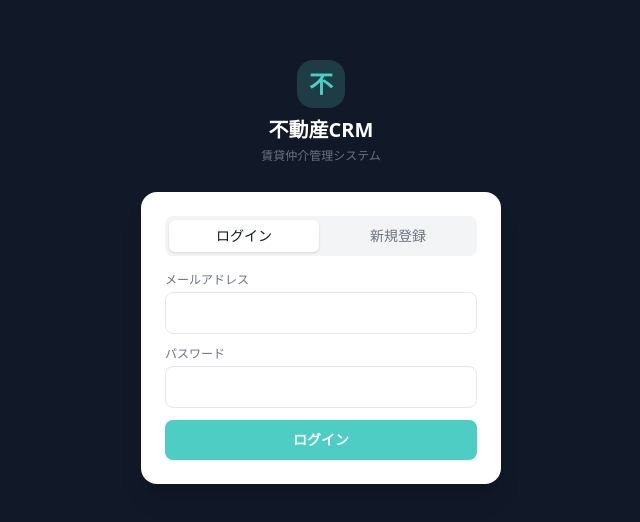
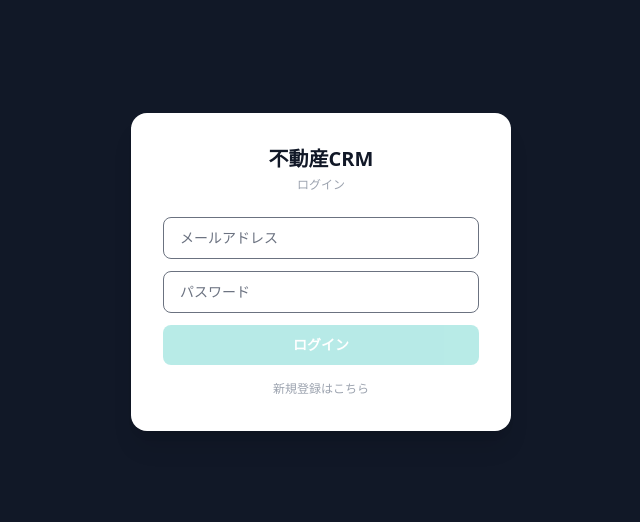
Before and after one commit to itarutakasaka-glitch/rental-crm, a Next.js app: page /login in a window 1280 px wide. Shown: the part 128-650 px from the top of the page, without its empty margins (319-959 px from the left). Built offline with nearby package versions, Linux system fonts and the light colour scheme.

Commit message:
fix login

```diff
--- a/src/app/(auth)/login/page.tsx
+++ b/src/app/(auth)/login/page.tsx
@@ -1,48 +1,38 @@
 "use client";
-import { useState, useTransition } from "react";
+import { Suspense, useState, useTransition } from "react";
 import { useRouter, useSearchParams } from "next/navigation";
 import { signInWithEmail, signUpWithEmail } from "@/actions/auth";
 
-export default function LoginPage() {
-  const [email, setEmail] = useState(""); const [pass, setPass] = useState("");
-  const [mode, setMode] = useState<"login"|"signup">("login");
-  const [error, setError] = useState<string|null>(null); const [msg, setMsg] = useState<string|null>(null);
-  const [isPending, start] = useTransition(); const router = useRouter(); const params = useSearchParams();
+function LoginForm() {
+  const [email, setEmail] = useState(""); const [password, setPassword] = useState(""); const [name, setName] = useState("");
+  const [isSignUp, setIsSignUp] = useState(false); const [error, setError] = useState(""); const [isPending, start] = useTransition();
+  const router = useRouter(); const params = useSearchParams(); const redirectTo = params.get("redirect") || "/customers";
 
-  const handleSubmit = () => { setError(null); setMsg(null);
+  const handleSubmit = () => { setError("");
     start(async () => {
-      if (mode === "login") {
-        const r = await signInWithEmail({ email, password: pass });
-        if (r.error) setError(r.error); else router.push(params.get("redirect") || "/customers");
-      } else {
-        const r = await signUpWithEmail({ email, password: pass });
-        if (r.error) setError(r.error); else setMsg(r.message || "登録完了");
-      }
+      const res = isSignUp ? await signUpWithEmail(email, password, name) : await signInWithEmail(email, password);
+      if (res?.error) setError(res.error); else router.push(redirectTo);
     });
   };
 
   return (
-    <div className="min-h-screen flex items-center justify-center">
-      <div className="w-[360px]">
-        <div className="text-center mb-7">
-          <div className="inline-flex w-12 h-12 bg-primary/20 rounded-2xl items-center justify-center mb-2"><span className="text-2xl font-black text-primary">不</span></div>
-          <h1 className="text-xl font-extrabold text-white">不動産CRM</h1>
-          <p className="text-xs text-gray-500 mt-1">賃貸仲介管理システム</p>
+    <div className="min-h-screen flex items-center justify-center bg-gray-900">
+      <div className="bg-white rounded-2xl shadow-xl p-8 w-[380px]">
+        <h1 className="text-xl font-extrabold text-center mb-1">不動産CRM</h1>
+        <p className="text-xs text-gray-400 text-center mb-6">{isSignUp ? "アカウント作成" : "ログイン"}</p>
+        {error && <div className="mb-3 p-2 bg-red-50 text-red-500 text-xs rounded-lg">{error}</div>}
+        <div className="space-y-3">
+          {isSignUp && <input value={name} onChange={e => setName(e.target.value)} placeholder="氏名" className="w-full px-4 py-2.5 border rounded-lg text-sm" />}
+          <input type="email" value={email} onChange={e => setEmail(e.target.value)} placeholder="メールアドレス" className="w-full px-4 py-2.5 border rounded-lg text-sm" />
+          <input type="password" value={password} onChange={e => setPassword(e.target.value)} placeholder="パスワード" className="w-full px-4 py-2.5 border rounded-lg text-sm" />
+          <button onClick={handleSubmit} disabled={!email || !password || isPending} className="w-full py-2.5 bg-primary text-white rounded-lg font-semibold text-sm disabled:opacity-40">{isPending ? "..." : isSignUp ? "登録" : "ログイン"}</button>
         </div>
-        <div className="bg-white rounded-2xl p-6 shadow-xl">
-          <div className="flex gap-1 mb-4 bg-gray-100 rounded-lg p-1">
-            <button onClick={() => setMode("login")} className={`flex-1 py-1.5 rounded-md text-sm font-medium ${mode === "login" ? "bg-white shadow text-gray-900" : "text-gray-500"}`}>ログイン</button>
-            <button onClick={() => setMode("signup")} className={`flex-1 py-1.5 rounded-md text-sm font-medium ${mode === "signup" ? "bg-white shadow text-gray-900" : "text-gray-500"}`}>新規登録</button>
-          </div>
-          {error && <div className="mb-3 p-2 bg-red-50 border border-red-200 rounded text-sm text-red-600">{error}</div>}
-          {msg && <div className="mb-3 p-2 bg-green-50 border border-green-200 rounded text-sm text-green-600">{msg}</div>}
-          <div className="space-y-3">
-            <div><label className="text-xs text-gray-500 block mb-1">メールアドレス</label><input value={email} onChange={e => setEmail(e.target.value)} className="w-full px-3 py-2.5 border border-gray-200 rounded-lg text-sm" /></div>
-            <div><label className="text-xs text-gray-500 block mb-1">パスワード</label><input type="password" value={pass} onChange={e => setPass(e.target.value)} className="w-full px-3 py-2.5 border border-gray-200 rounded-lg text-sm" /></div>
-            <button onClick={handleSubmit} disabled={isPending} className="w-full py-2.5 bg-primary text-white rounded-lg font-semibold text-sm disabled:opacity-50">{isPending ? "処理中..." : mode === "login" ? "ログイン" : "新規登録"}</button>
-          </div>
-        </div>
+        <button onClick={() => setIsSignUp(!isSignUp)} className="w-full text-center text-xs text-gray-400 mt-4">{isSignUp ? "ログインはこちら" : "新規登録はこちら"}</button>
       </div>
     </div>
   );
 }
+
+export default function LoginPage() {
+  return <Suspense fallback={<div className="min-h-screen flex items-center justify-center bg-gray-900"><div className="text-white">Loading...</div></div>}><LoginForm /></Suspense>;
+}
```
